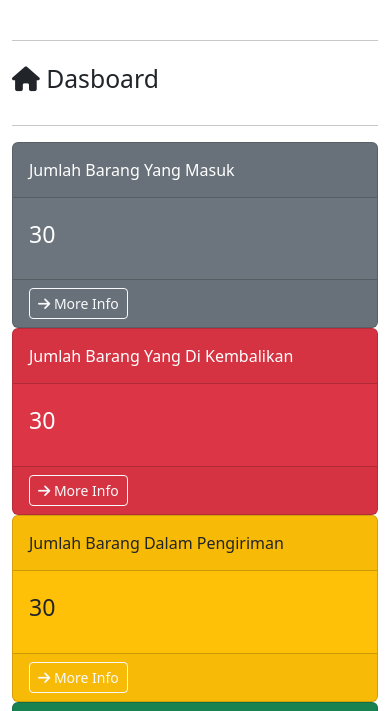
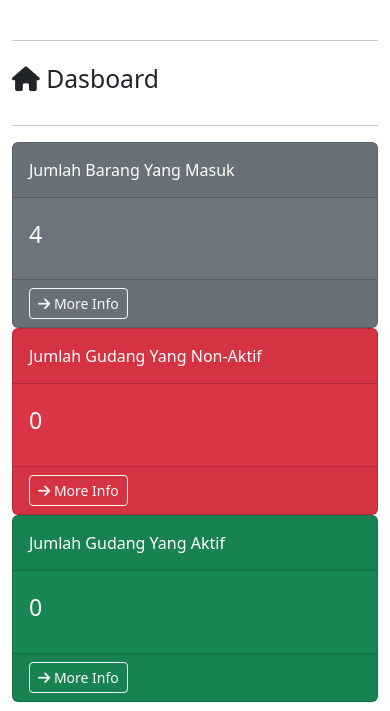
Before and after one commit to naufalfaza/pergudangan, a PHP site: page / in a window 390 px wide. Shown: the part 56-767 px from the top of the page. Run offline with PHP 8.4, Linux system fonts and the light colour scheme; data comes from the database, SQL or seed files in the repository; data that the repository does not hold is empty; some libraries are stand-ins or nearby versions; grey boxes are pictures that could not be loaded.

Commit message:
Pergudangan WEB Update Naufal

```diff
--- a/config.php
+++ b/config.php
@@ -13,7 +13,21 @@ class config{
 
 	// MENGHITUNG DATA BARANG SECARA KESELURUHAN
 	function hitung_barang(){
-		$result =  mysql_query("select count(*) as total from barang");
+		$result =  mysql_query("select sum(qty) as total from barang");
+		$data = mysql_fetch_assoc($result);
+		return $data['total'];
+	}
+
+	// MENGHITUNG DATA GUDANG YANG AKTIF
+	function hitung_gudang_aktif(){
+		$result =  mysql_query("select count(*) as total from gudang where status='Y'");
+		$data = mysql_fetch_assoc($result);
+		return $data['total'];
+	}
+
+	// MENGHITUNG DATA GUDANG YANG AKTIF
+	function hitung_gudang_nonaktif(){
+		$result =  mysql_query("select count(*) as total from gudang where status='N'");
 		$data = mysql_fetch_assoc($result);
 		return $data['total'];
 	}
@@ -30,6 +44,15 @@ class config{
 	// MENAPILKAN DATA GUDANG SECARA KESELURUHAN
 	function data_gudang(){
 		$data = mysql_query("select * from gudang");
+		while($d = mysql_fetch_array($data)){
+			$hasil[] = $d;
+		}
+		return $hasil;
+	}
+
+	// MENAPILKAN DATA GUDANG AKTIF SECARA KESELURUHAN
+	function data_gudang_aktif(){
+		$data = mysql_query("select * from gudang where status='Y'");
 		while($d = mysql_fetch_array($data)){
 			$hasil[] = $d;
 		}
@@ -82,6 +105,11 @@ class config{
 		mysql_query("update gudang set nama = '$nama',kategori = '$ktgr', longitude = '$long',latitude = '$lat' where id = '$id'");
 	}
 
+	// PROSES UPDATE STATUS GUDANG
+	function update_sts_gudang($id,$status){
+		mysql_query("update gudang set status = '$status' where id = '$id'");
+	}
+
 
 
 
--- a/index.php
+++ b/index.php
@@ -1,3 +1,10 @@
+<?php
+  include 'config.php';
+  $db = new config();
+  $hitung_barang = $db->hitung_barang();
+  $hitung_gudang_aktif = $db->hitung_gudang_aktif();
+  $hitung_gudang_nonaktif = $db->hitung_gudang_nonaktif();
+?>
 <!DOCTYPE html>
 <html>
 <head>
@@ -52,55 +59,42 @@
       <label class="col-form-label col-md-12"><h2><i class="fas fa-home"></i> Dasboard</h2></label>
       <hr>
     </div>
-    <div class="col-md-3">
+    <div class="col-md-4">
       <div class="card bg-secondary text-white">
         <div class="card-header">
           <label class="col-form-label col-md-12">Jumlah Barang Yang Masuk</label>
         </div>
         <div class="card-body">
-          <label class="col-form-label col-md-12"><h3>30</h3></label>
+          <label class="col-form-label col-md-12"><h3><?php echo $hitung_barang ?></h3></label>
         </div>
         <div class="card-footer">
-          <a class="btn btn-outline-light btn-sm col-md-12"><i class="fas fa-arrow-right"></i> More Info</a>
+          <a href="pages/barang.php" class="btn btn-outline-light btn-sm col-md-12"><i class="fas fa-arrow-right"></i> More Info</a>
         </div>
       </div>
     </div>
-    <div class="col-md-3">
+    <div class="col-md-4">
       <div class="card bg-danger text-white">
         <div class="card-header">
-          <label class="col-form-label col-md-12">Jumlah Barang Yang Di Kembalikan</label>
+          <label class="col-form-label col-md-12">Jumlah Gudang Yang Non-Aktif</label>
         </div>
         <div class="card-body">
-          <label class="col-form-label col-md-12"><h3>30</h3></label>
+          <label class="col-form-label col-md-12"><h3><?php echo $hitung_gudang_nonaktif ?></h3></label>
         </div>
         <div class="card-footer">
-          <a class="btn btn-outline-light btn-sm col-md-12"><i class="fas fa-arrow-right"></i> More Info</a>
+          <a href="pages/gudang.php" class="btn btn-outline-light btn-sm col-md-12"><i class="fas fa-arrow-right"></i> More Info</a>
         </div>
       </div>
     </div>
-    <div class="col-md-3">
-      <div class="card bg-warning">
+    <div class="col-md-4">
+      <div class="card bg-success text-white">
         <div class="card-header">
-          <label class="col-form-label col-md-12">Jumlah Barang Dalam Pengiriman</label>
+          <label class="col-form-label col-md-12">Jumlah Gudang Yang Aktif</label>
         </div>
         <div class="card-body">
-          <label class="col-form-label col-md-12"><h3>30</h3></label>
+          <label class="col-form-label col-md-12"><h3><?php echo $hitung_gudang_aktif ?></h3></label>
         </div>
         <div class="card-footer">
-          <a class="btn btn-outline-light btn-sm col-md-12"><i class="fas fa-arrow-right"></i> More Info</a>
-        </div>
-      </div>
-    </div>
-    <div class="col-md-3">
-      <div class="card bg-success text-white">
-        <div class="card-header">
-          <label class="col-form-label col-md-12">Jumlah Barang Dalam Pengiriman</label>
-        </div>
-        <div class="card-body">
-          <label class="col-form-label col-md-12"><h3>30</h3></label>
-        </div>
-        <div class="card-footer">
-          <a class="btn btn-outline-light btn-sm col-md-12"><i class="fas fa-arrow-right"></i> More Info</a>
+          <a href="pages/gudang.php" class="btn btn-outline-light btn-sm col-md-12"><i class="fas fa-arrow-right"></i> More Info</a>
         </div>
       </div>
     </div>
@@ -137,10 +131,7 @@
         popupAnchor:  [0, -15] // point from which the popup should open relative to the iconAnchor
     });
 
-    <?php
-    include 'config.php';
-    $db = new config();
-    foreach ($db->data_gudang() as $result) {?>
+    <?php foreach ($db->data_gudang() as $result) {?>
     L.marker([<?php echo $result['latitude']; ?>, <?php echo $result['longitude']; ?>], {icon: gudangIcon}).addTo(map).bindPopup('<b><?php echo $result['nama'] ." ".$result['kategori']; ?></b>');
     <?php } ?>
 </script>
--- a/pages/gudang.php
+++ b/pages/gudang.php
@@ -40,7 +40,7 @@
 						      	<?php if ($result['status'] == "Y") { ?>
 						      		<span class="badge text-bg-success"><i class="fas fa-check"></i> Aktif</span>
 						      	<?php }else{ ?>
-						      		<span class="badge text-bg-success"><i class="fas fa-times"></i> Non - Aktif</span>
+						      		<span class="badge text-bg-danger"><i class="fas fa-times"></i> Non - Aktif</span>
 						      	<?php } ?>
 						      </td>
 						      <td class="text-center"><a href="detail_gudang.php?id=<?=$result['id']?>" class="btn btn-outline-info btn-sm col-md-6"><i class="fas fa-search"></i> Detail</a></td>
--- a/pages/tambah_barang.php
+++ b/pages/tambah_barang.php
@@ -58,7 +58,7 @@
 											<?php
 											include '../config.php';
 											$db = new config();
-											foreach ($db->data_gudang() as $result) {
+											foreach ($db->data_gudang_aktif() as $result) {
 											?>
 												<option value="<?php echo $result['id'];?>"><?php echo $result['nama'];?></option>
 											<?php } ?>
```
Also changed, not shown: pages/dashboard.php (+13 -24 lines), pages/detail_gudang.php (+24 -0 lines), proses.php (+9 -0 lines).
